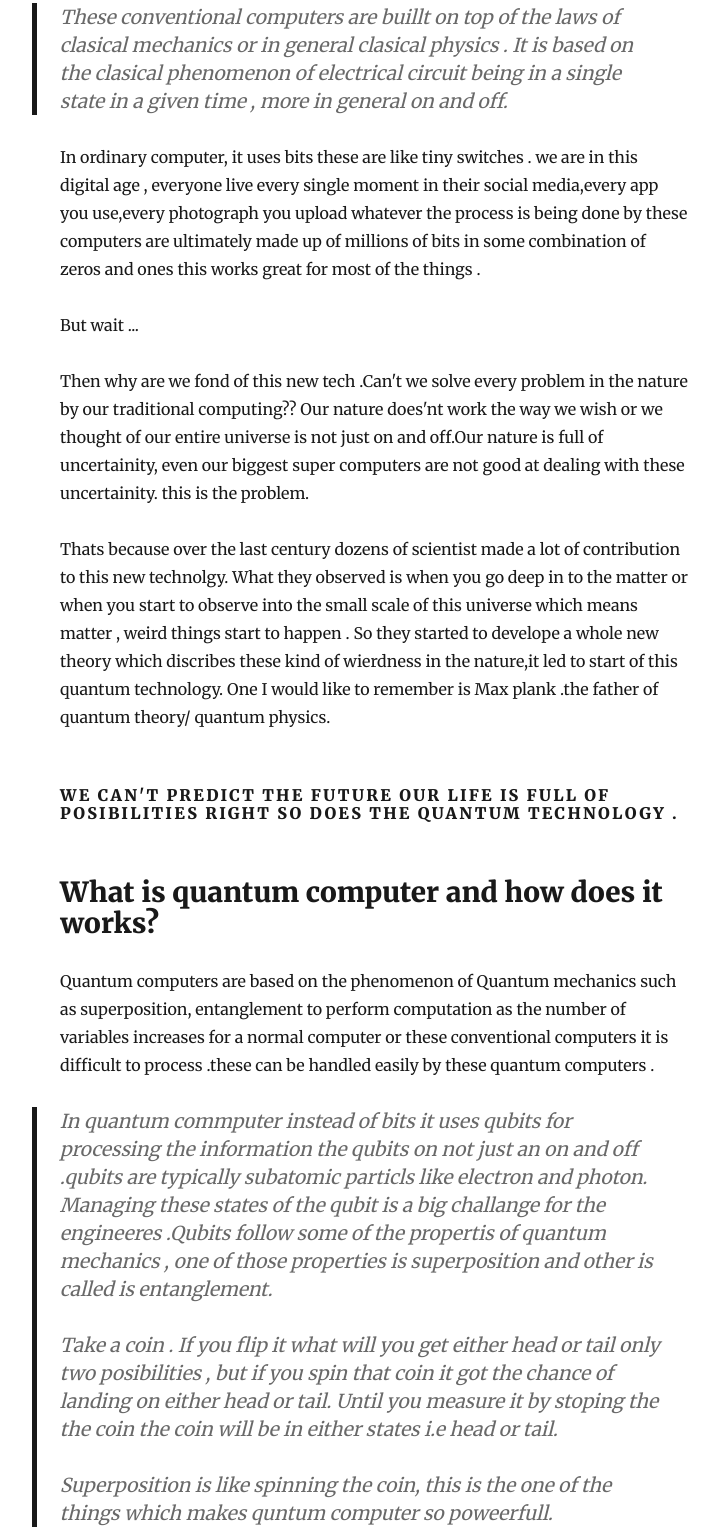
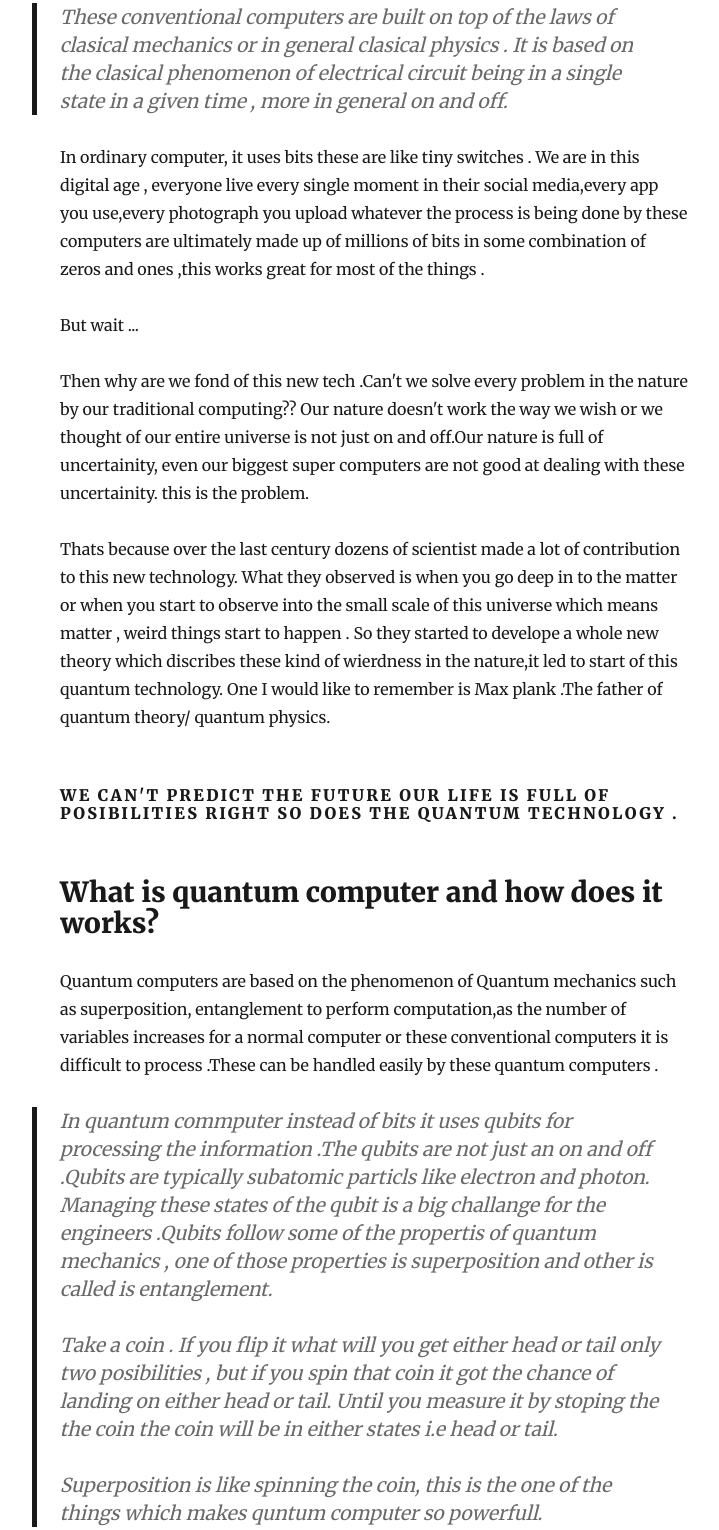
Before and after one commit to Bharadwaj07/my-blog, a Gatsby site: page /The_Quantum_age/ in a window 1280 px wide. Shown: the part 1231-2761 px from the top of the page, without its empty margins (265-984 px from the left). Built offline with nearby package versions, Linux system fonts and the light colour scheme; Gatsby itself is replaced by a stand-in of ours; some packages are replaced by stand-ins of ours.

Commit message:
blog edit

```diff
--- a/content/blog/The_Quantum_age/index.md
+++ b/content/blog/The_Quantum_age/index.md
@@ -22,33 +22,32 @@ I'm not good  at that though  I like physics , the word quantum makes a lot of a
 
 
  Before we dive into the Quantum computing let us see how the conventional computing works.
- >These conventional computers are buillt on top of the laws of clasical mechanics or in general clasical physics . It is based on the clasical phenomenon of electrical circuit being in a single state in a given time , more in general on and off.
+ >These conventional computers are built on top of the laws of clasical mechanics or in general clasical physics . It is based on the clasical phenomenon of electrical circuit being in a single state in a given time , more in general on and off.
 
-  In ordinary computer, it  uses bits these are like tiny switches . we are in this digital age , everyone live every single moment in  their social media,every app you use,every photograph you upload whatever the process is being done by these computers are ultimately made up of millions of bits in some combination of zeros and ones this works great for most of the things .
+  In ordinary computer, it  uses bits these are like tiny switches . We are in this digital age , everyone live every single moment in  their social media,every app you use,every photograph you upload whatever the process is being done by these computers are ultimately made up of millions of bits in some combination of zeros and ones ,this works great for most of the things .
 
 But wait ...
 
 Then why are we fond of this new tech .Can't we solve every problem in the nature by our traditional computing??
-Our nature does'nt work the way we wish or we thought of our entire universe is not just on and off.Our nature is full of uncertainity, even our biggest super computers are not good at dealing with these uncertainity. this is the problem.
+Our nature doesn't work the way we wish or we thought of our entire universe is not just on and off.Our nature is full of uncertainity, even our biggest super computers are not good at dealing with these uncertainity. this is the problem.
 
 
-Thats because over the last century dozens of scientist made a lot of contribution to this new technolgy. What they observed is when you go deep in to the matter or when you start to observe into the small scale of this universe which means matter , weird things start to happen . So they started to develope a whole new theory which discribes these kind of wierdness in the nature,it led to start of this quantum technology. One I would like to remember is Max plank .the father of quantum theory/ quantum physics.
+Thats because over the last century dozens of scientist made a lot of contribution to this new technology. What they observed is when you go deep in to the matter or when you start to observe into the small scale of this universe which means matter , weird things start to happen . So they started to develope a whole new theory which discribes these kind of wierdness in the nature,it led to start of this quantum technology. One I would like to remember is Max plank .The father of quantum theory/ quantum physics.
 #### We can't predict the future our life is full of posibilities right so does the quantum technology .
 
 ## What is quantum computer and how does it works?
 
-Quantum computers are based on the phenomenon of Quantum mechanics such as superposition, entanglement to perform computation
-as the number of variables increases for a normal computer or these conventional computers it is difficult to process .these can be handled easily by these quantum computers .
+Quantum computers are based on the phenomenon of Quantum mechanics such as superposition, entanglement to perform computation,as the number of variables increases for a normal computer or these conventional computers it is difficult to process .These can be handled easily by these quantum computers .
 
->In quantum commputer instead of bits it uses qubits for processing the information the qubits on not just an on and off .qubits are typically subatomic particls like electron and photon.
-Managing these states of the qubit is a big challange for the engineeres .Qubits follow some of the propertis of quantum mechanics , one of those properties is superposition and other is called is entanglement.
+>In quantum commputer instead of bits it uses qubits for processing the information .The qubits are not just an on and off .Qubits are typically subatomic particls like electron and photon.
+Managing these states of the qubit is a big challange for the engineers .Qubits follow some of the propertis of quantum mechanics , one of those properties is superposition and other is called is entanglement.
 >
 >Take a coin . If you flip it what will you get  either head or tail only two posibilities ,
 but if you spin that coin it got the chance of landing on either head or tail. Until you measure it by stoping the the coin the coin will be in either states i.e head or tail.
 >
->Superposition is like spinning the coin, this is the one of the things which makes quntum computer so poweerfull.
+>Superposition is like spinning the coin, this is the one of the things which makes quntum computer so powerfull.
 
-If you want to find the shortest distance betweeen the two points , What does the clasical computers do is they will travel every path one by one untill it calculates the shortest distance.
+If you want to find the shortest distance betweeen the two points , What does the clasical computers do is they will travel every path one by one until it calculates the shortest distance.
 But quantum computer works in differernt way it will check all the possible way at once not one by one and gives the shortest path .
 
 >The other things that qubits does is entanglement : The qubits exist as a pair in a single quantum state .changing the state in one qubit will instantaneously change  the state in the other qubits .
@@ -56,7 +55,7 @@ If you flip two coins and the result of one coin is head then the other is also
 Its sounds like wierd and like magic though the physicsist still don't fully understands this phenomena .
 
 
-Quantum computer are not just only fast they are unbelievable they can do the things that we did'nt even dreamt of .They will hold the potentials in genomics to finance .
+Quantum computer are not just only fast they are unbelievable,they can do the things that we didn't even dreamt of .They will hold the potentials in genomics to finance .
 Most promising applicatioin is simulating the behaviour of matter .
 They have the potential to accelerate the developement of artificial intelegence,Medical and can bee usefull in cyber security .They have th ability to break the code and encrypt electronical communications .
 Some of the biggest player in the tech are alredy investing in this new tech.
```
